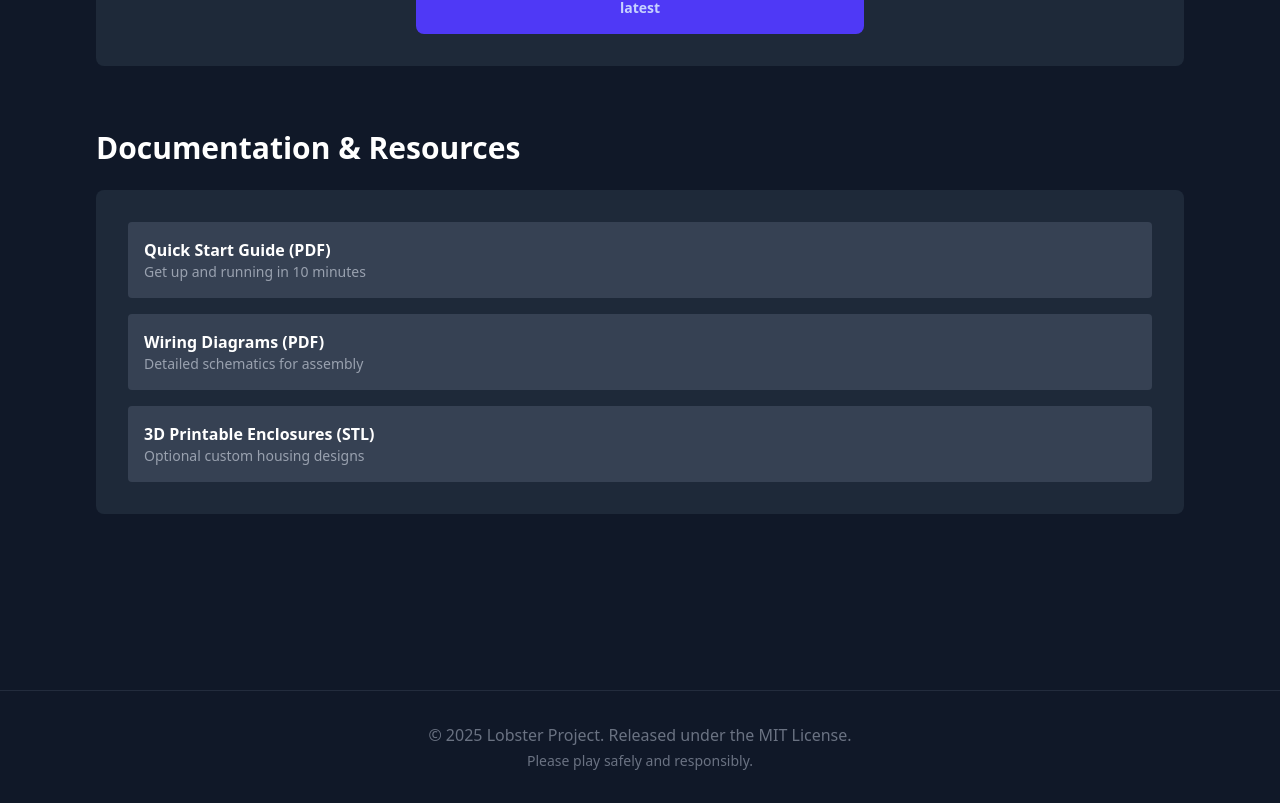
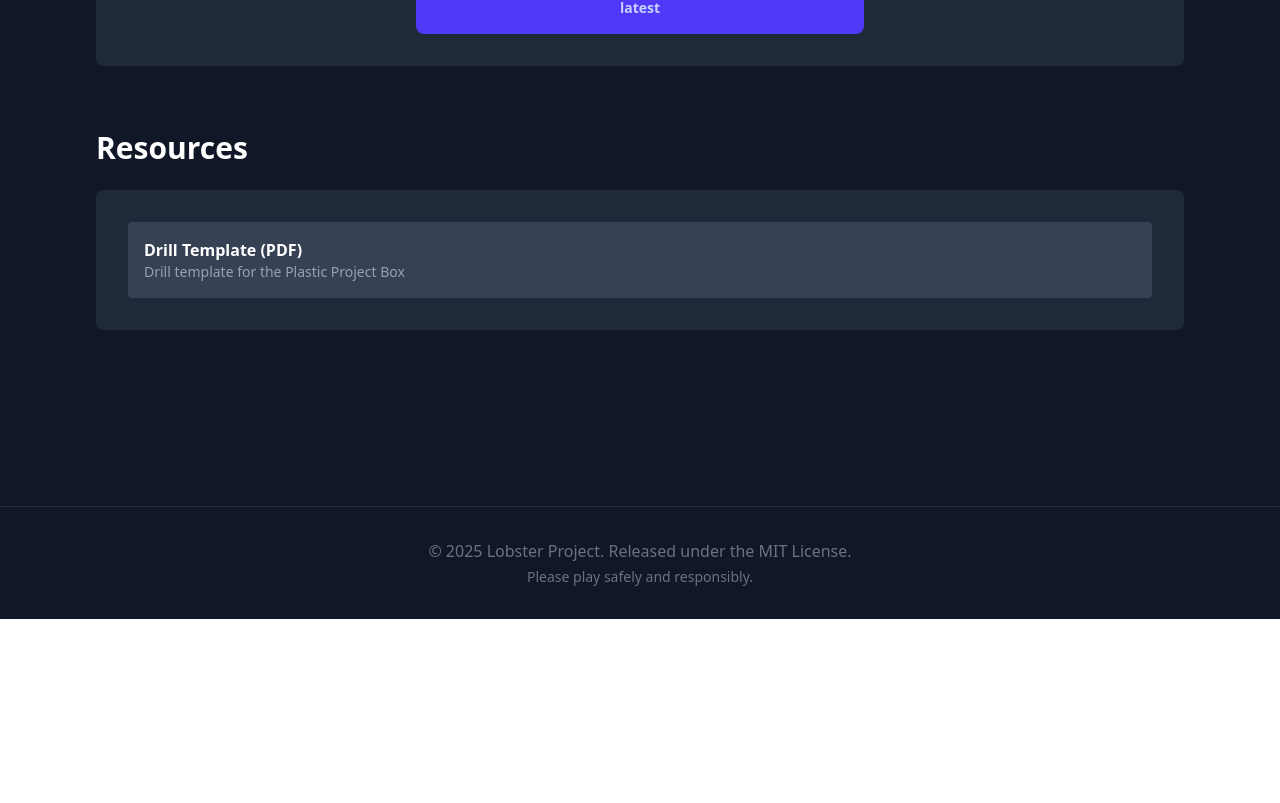
Before and after one commit to lobstertools/lobstertools.github.io, a React (Vite) app: page /downloads in a window 1280 px wide. Shown: the part 2177-2980 px from the top of the page. After the commit the page ends 2796 px from the top, so only its background shows below. Built offline with nearby package versions, Linux system fonts and the light colour scheme; no server answers.

Commit message:
Pruned the download page

```diff
--- a/src/pages/DownloadPage.tsx
+++ b/src/pages/DownloadPage.tsx
@@ -121,22 +121,14 @@ export const DownloadsPage = () => (
                 </div>
             </section>
 
-            {/* Documentation */}
+            {/* Downloads */}
             <section className="my-16">
-                <h2 className="text-3xl font-bold text-white mb-6">Documentation & Resources</h2>
+                <h2 className="text-3xl font-bold text-white mb-6">Resources</h2>
                 <div className="bg-gray-800 p-8 rounded-lg">
                     <div className="space-y-4">
-                        <a href="#" className="block p-4 bg-gray-700 hover:bg-gray-600 rounded transition-colors">
-                            <div className="font-semibold text-white">Quick Start Guide (PDF)</div>
-                            <div className="text-sm text-gray-400">Get up and running in 10 minutes</div>
-                        </a>
-                        <a href="#" className="block p-4 bg-gray-700 hover:bg-gray-600 rounded transition-colors">
-                            <div className="font-semibold text-white">Wiring Diagrams (PDF)</div>
-                            <div className="text-sm text-gray-400">Detailed schematics for assembly</div>
-                        </a>
-                        <a href="#" className="block p-4 bg-gray-700 hover:bg-gray-600 rounded transition-colors">
-                            <div className="font-semibold text-white">3D Printable Enclosures (STL)</div>
-                            <div className="text-sm text-gray-400">Optional custom housing designs</div>
+                        <a href="/downloads/controller_drill_template.pdf" className="block p-4 bg-gray-700 hover:bg-gray-600 rounded transition-colors">
+                            <div className="font-semibold text-white">Drill Template (PDF)</div>
+                            <div className="text-sm text-gray-400">Drill template for the Plastic Project Box</div>
                         </a>
                     </div>
                 </div>
```
